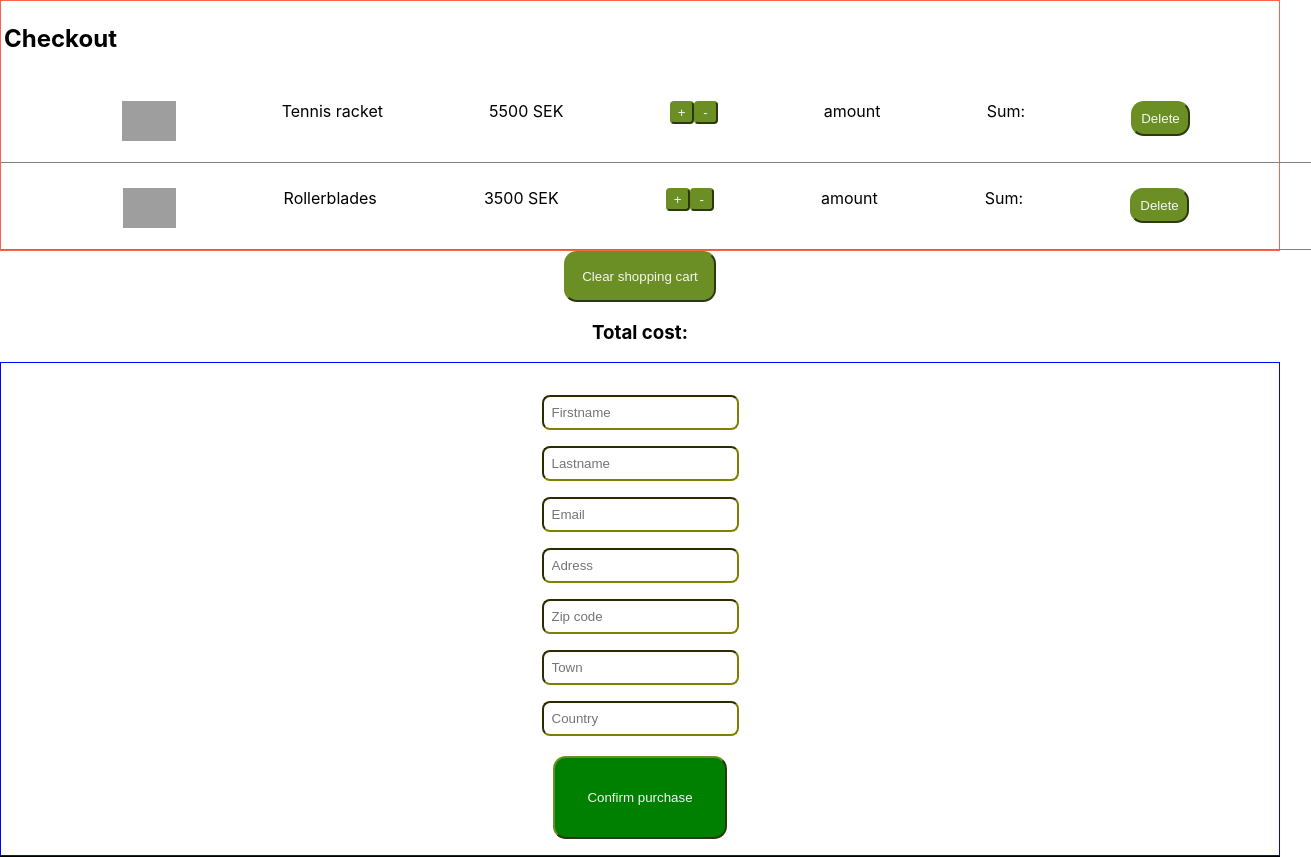
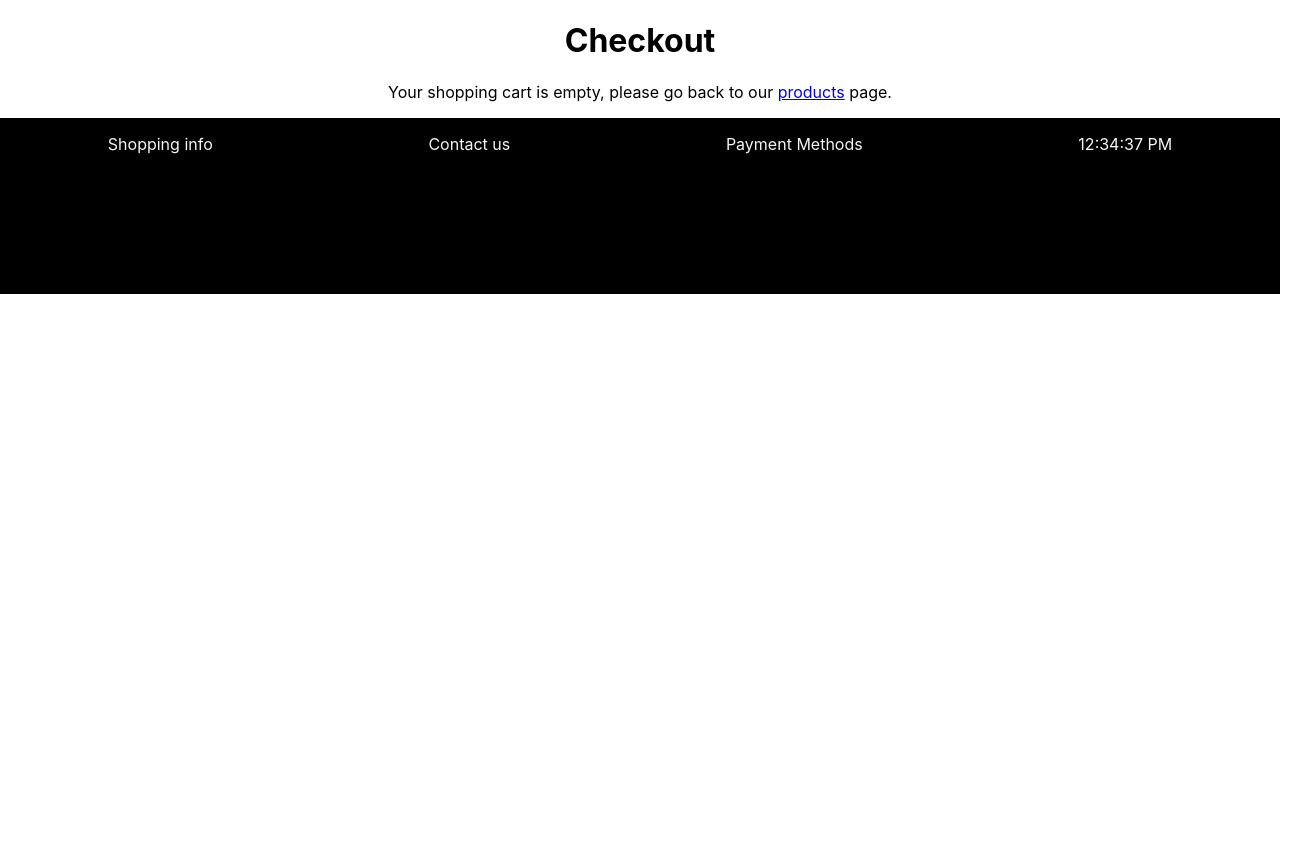
Before and after one commit to fishenchips/React-Group-Project, a React (Create React App) app in the folder dynamic-react-app/: page /checkout in a window 1280 px wide. Shown: the top 857 px of the page, 1311 px wide, since content can reach past the window. After the commit the page ends 800 px from the top, so only its background shows below. Built offline with nearby package versions, Linux system fonts and the light colour scheme; grey boxes are pictures that could not be loaded.

Commit message:
adding onAdd and onRemove functions

```diff
--- a/dynamic-react-app/src/App.js
+++ b/dynamic-react-app/src/App.js
@@ -1,4 +1,3 @@
-import logo from './logo.svg';
 import './App.css';
 import React, {useState} from "react"
 import {
@@ -35,36 +34,42 @@ function App() {
 
   //create state here because both checkout.js and cart.js needs this.
   //for now useState is the dummy data above, but will later be useState([])
-  const [cartItems, setCartItems] = useState(defaultCart)
+  const [cartItems, setCartItems] = useState([])
 
-  // function to push products into the cart (useState isnt then empty array as above)
-  // and sending down to child compontent. Using spread operator to create new array
-  const addToCart = (newItem) => {
-    setCartItems([
-      ...cartItems,
-      newItem
-    ])
+  //fucntion to add a product to the cart, and if it already exists, add another to its qty (in both cart and checkout)
+  const onAdd = (item) => {
+    const exists = cartItems.find( cartItem => cartItem.id === item.id)
+    if(exists) {
+      exists.qty += 1
+    } else {
+      // if it doesnt exist, add it to carItems array with a new property qty starting at 1.
+      setCartItems([
+        ...cartItems,
+        {qty: 1,
+          ...item} //skapar ett nytt objekt, också spreadar jag item så den lägger till allt tidigare men lägger även till en ny grej: qty
+          //
+        ]
+      )
+    }
+    console.log(cartItems)
   }
 
-  //Fuction to update items in the cart - like increasing/dreacreasing quantity. Sending down as props
-  const updateCartItem = (updatedItem) => {
-
-    //only updated to one product with the correct id.
-    let updatedCart = cartItems.map( (product) => (
-      product.id === updatedItem.id
-        ? updatedItem
-        : product
-    ))
-
-    //Send updatedCart to useState in order to show correct cartList
-    setCartItems(updatedCart)
+  //function to remove a qty from a product in the cart/checkout
+  const onRemove = (item) => {
+    const exists = cartItems.find( cartItem => cartItem.id === item.id)
+    if(exists.qty === 1) {
+      //dont change anything ie leave qty at 1
+      setCartItems(cartItems)
+    } else {
+      exists.qty -= 1
+    }
+    console.log(cartItems)
   }
 
-  //fuction to remove an item from the cart
+
+  //fuction to remove an item completely from the cart
   const deleteCartItem = (id) => {
     let updatedCart = cartItems.filter( (item) => item.id !== id)
-        //using test as well and sending it down below. Like todo={todo} is sent down from TodoList -> Todo
-
 
     //Send updatedCart to useState in order to show correct cartList
     setCartItems(updatedCart)
@@ -79,9 +84,9 @@ function App() {
       <BrowserRouter>
         <Routes>
           <Route path="/products" element={ <Products /> }></Route>
-          <Route path="/:id" element={ <Product /> } ></Route>
+          <Route path="/products/:id" element={ <Product onAdd={onAdd} /> } ></Route>
 {/*   sending props down to child component. Will be done for shoppingCart as well*/}
-          <Route path="/checkout"  element={ <Checkout cartItems={cartItems} updateCartItem={updateCartItem} deleteCartItem={deleteCartItem} clearCart={clearCart} />} ></Route>
+          <Route path="/checkout"  element={ <Checkout cartItems={cartItems} onAdd={onAdd} onRemove={onRemove} deleteCartItem={deleteCartItem} clearCart={clearCart} />} ></Route>
         </Routes>
 
 
--- a/dynamic-react-app/src/pages/Checkout.js
+++ b/dynamic-react-app/src/pages/Checkout.js
@@ -6,7 +6,10 @@ import {motion} from "framer-motion";
 import { button, checkout } from '../animations'
 import {Table, TableHeader, TableRow, Img, DeleteBtn, ClearBtn, AlterQtyBtn} from "../styledComponents"
 
-function Checkout({cartItems, updateCartItem, deleteCartItem, clearCart}) {
+function Checkout({cartItems, onAdd, onRemove, deleteCartItem, clearCart}) {
+
+
+    console.log("cartItems", cartItems)
 
     if (cartItems.length == 0) {
         return < EmptyCheckout />
@@ -40,14 +43,15 @@ function Checkout({cartItems, updateCartItem, deleteCartItem, clearCart}) {
                                         <td>{product.title}</td>
                                         <td>{product.price} SEK</td>
                                         <td>
-                                            <AlterQtyBtn>+</AlterQtyBtn>
-                                            <AlterQtyBtn>-</AlterQtyBtn>
+                                            <AlterQtyBtn onClick={ ()=> onAdd(product) }> + </AlterQtyBtn>
+                                            <AlterQtyBtn onClick={ ()=> onRemove(product) }> - </AlterQtyBtn>
                                         </td>
-                                        <td>amount</td>
+                                        {console.log("from checkoutt", product.qty)}
+                                        <td>{product.qty} </td>
                                         <td>Sum: </td>
                                         <td>
                                             <DeleteBtn
-                                                onClick={()=> deleteCartItem(product.id)}
+                                                onClick={()=> deleteCartItem(product.id) }
                                                 whileHover="hover"
                                                 whileTap="press"
                                                 variants={button}
--- a/dynamic-react-app/src/pages/Product.js
+++ b/dynamic-react-app/src/pages/Product.js
@@ -1,16 +1,19 @@
 import React, { useState, useEffect } from 'react'
-import { useParams } from "react-router-dom"
+import { Link, useParams } from "react-router-dom"
 import styles from "../cssmodules/product.module.css"
 import {motion} from "framer-motion";
 import {headerSlide, imgSlide, asideSlide, infoSlide, pChild, button} from "../animations"
 
-function Product() {
+
+//?id=234967
+
+function Product( { onAdd } ) {
     const params = useParams();
     const [product, setProduct] = useState({}) //start with empty object
 
     const fetchData = async() => {
         try {
-            const response = await fetch("https://codexplained.se/sportstuff.php?id=234967") //hardcoded for now
+            const response = await fetch("https://codexplained.se/sportstuff.php?id=" + params.id) //hardcoded for now
             const data = await response.json()
 
             console.log("does this work", data)
@@ -24,6 +27,7 @@ function Product() {
         fetchData();
     }, []) //empty array meaning useEffect() only runs at componentDidMount
 
+    console.log("product", product)
   return (
     <article className={styles.productPage}>
         <motion.h2
@@ -34,6 +38,8 @@ function Product() {
         >
             {product.title}
         </motion.h2>
+        <Link to="/checkout">hello</Link>
+        {params.id}
         <div className={styles.productWrapper}>
             <motion.div
                 className={styles.imgDiv}
@@ -55,6 +61,7 @@ function Product() {
                     whileHover="hover"
                     whileTap="press"
                     variants={button}
+                    onClick={ ()=> onAdd(product)}
                 >
                     Add to cart
                 </motion.button>
--- a/dynamic-react-app/src/pages/Products.js
+++ b/dynamic-react-app/src/pages/Products.js
@@ -1,6 +1,23 @@
-import React from 'react'
+import React, {useState, useEffect} from 'react'
 
 function Products() {
+  const [product, setProduct] = useState([]) //start with empty object
+
+    const fetchData = async() => {
+        try {
+            const response = await fetch("https://codexplained.se/sportstuff.php")
+            const data = await response.json()
+
+            console.log("does this work", data)
+            setProduct(data)
+        } catch(error) {
+            console.log(error)
+        }
+    }
+
+    useEffect( () => {
+        fetchData();
+    }, []) //empty array meaning useEffect() only runs at componentDidMount
   return (
     <div>Products</div>
   )
```
